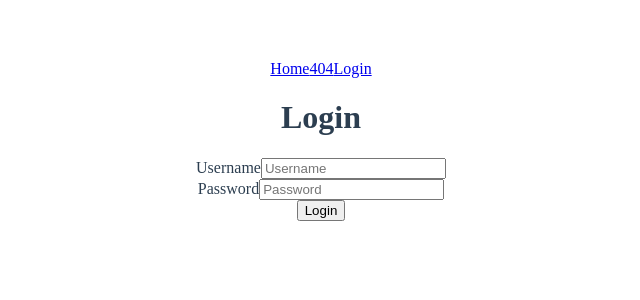
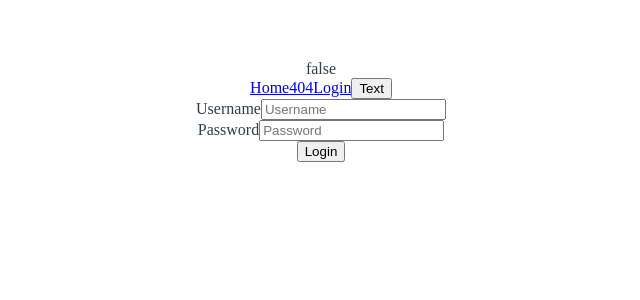
Before and after one commit to gmkhussain/vue, a Vue app in the folder webapp/: page /login in a window 1280 px wide. Shown: the top 300 px of the page, without its empty margins (319-959 px from the left). Built offline with nearby package versions, Linux system fonts and the light colour scheme.

Commit message:
:book: How to get data from child to parent in Vuejs?

```diff
--- a/webapp/src/App.vue
+++ b/webapp/src/App.vue
@@ -1,16 +1,16 @@
 <template>
   <div id="app">
-    <NavMain></NavMain>
+    <NavMain @clicked="onClickChild" />
     <router-view @authenticated="setAuthenticated" />
   </div>
 </template>
 
 <script>
 /* eslint-disable */
-import NavMain from '@/components/nav_main'
+import NavMain from "@/components/nav_main";
 
 export default {
-  name: 'App',
+  name: "App",
   data() {
     return {
       authenticated: false,
@@ -18,9 +18,9 @@ export default {
       // an api call will validate user credentials
       mockAccount: {
         username: "admin",
-              password: "admin123"
-          }
-      }
+        password: "admin123",
+      },
+    };
   },
   methods: {
     setAuthenticated(status) {
@@ -28,6 +28,9 @@ export default {
     },
     logout() {
       this.authenticated = false;
+    },
+    onClickChild (value) {
+        console.log(value) // Parent component receive clicked event
     }
   },
   mounted() {
@@ -35,9 +38,9 @@ export default {
     //router.push({ path: 'contact', query: { s: '123' }})
   },
   components: {
-    'NavMain': NavMain
-  }
-}
+    NavMain: NavMain,
+  },
+};
 </script>
 
 <style>
--- a/webapp/src/components/dashboard.vue
+++ b/webapp/src/components/dashboard.vue
@@ -1,6 +1,7 @@
 <template>
   <div class="dashboard">
     <strong>{{ msg }}</strong>
+    {{ authenticated }}
      <div>Direct in HTML {{$route.params.id}}</div>
     <div>from Script {{id}}</div>
    </div>
@@ -9,10 +10,12 @@
 <script>
 export default {
   name: 'DashboardScreen',
+
   data () {
       return {
         msg: 'Welcome to dashboard',
-        id: parseInt(this.$route.params.id)
+        id: parseInt(this.$route.params.id),
+        authenticated: true,
       }
     },
     mounted() {
--- a/webapp/src/components/login.vue
+++ b/webapp/src/components/login.vue
@@ -1,6 +1,5 @@
 <template>
     <div id="login">
-        <h1>Login</h1>
         <div class="form-inputs">
             <label for="username">Username</label>
             <input type="text" id="username" name="username" v-model="input.username" placeholder="Username"
--- a/webapp/src/components/nav_main.vue
+++ b/webapp/src/components/nav_main.vue
@@ -1,22 +1,37 @@
 <template>
   <div class="hello">
+
+    <div>{{authenticated}}</div>
+
     <router-link to="/home">Home</router-link>
 
-    <router-link to='/404/'>404</router-link>
+    <router-link to="/404/">404</router-link>
+    <!-- <router-link to='/dashboard/Id-18'>Dashboard?</router-link> -->
+    <router-link v-if="authenticated" to="/dashboard/">Dashboard</router-link>
+    <router-link
+      v-if="authenticated"
+      to="/login"
+      v-on:click.native="logout()"
+      replace
+      >Logout</router-link
+    >
+    <router-link v-else to="/login">Login</router-link>
 
-    <router-link v-if="authenticated" to='/dashboard/'>Dashboard</router-link>
-    <!-- <router-link to='/dashboard/Id-18'>Dashboard?</router-link> -->
-    <router-link v-if="authenticated" to="/login" v-on:click.native="logout()" replace>Logout</router-link>
-    <router-link v-else to="/login">Login</router-link>
+    <button @click="onClickButton">Text</button>
   </div>
 </template>
 <script>
 export default {
-  name: 'NavMain',
-  data () {
+  name: "NavMain",
+  data() {
     return {
-     authenticated: false,
-    }
-  }
-}
+      authenticated: false,
+    };
+  },
+  methods: {
+    onClickButton (event) {
+         this.$emit('clicked', 'someValue')
+     }
+  },
+};
 </script>
```
Lines whose indentation alone changed are shown as unchanged.
